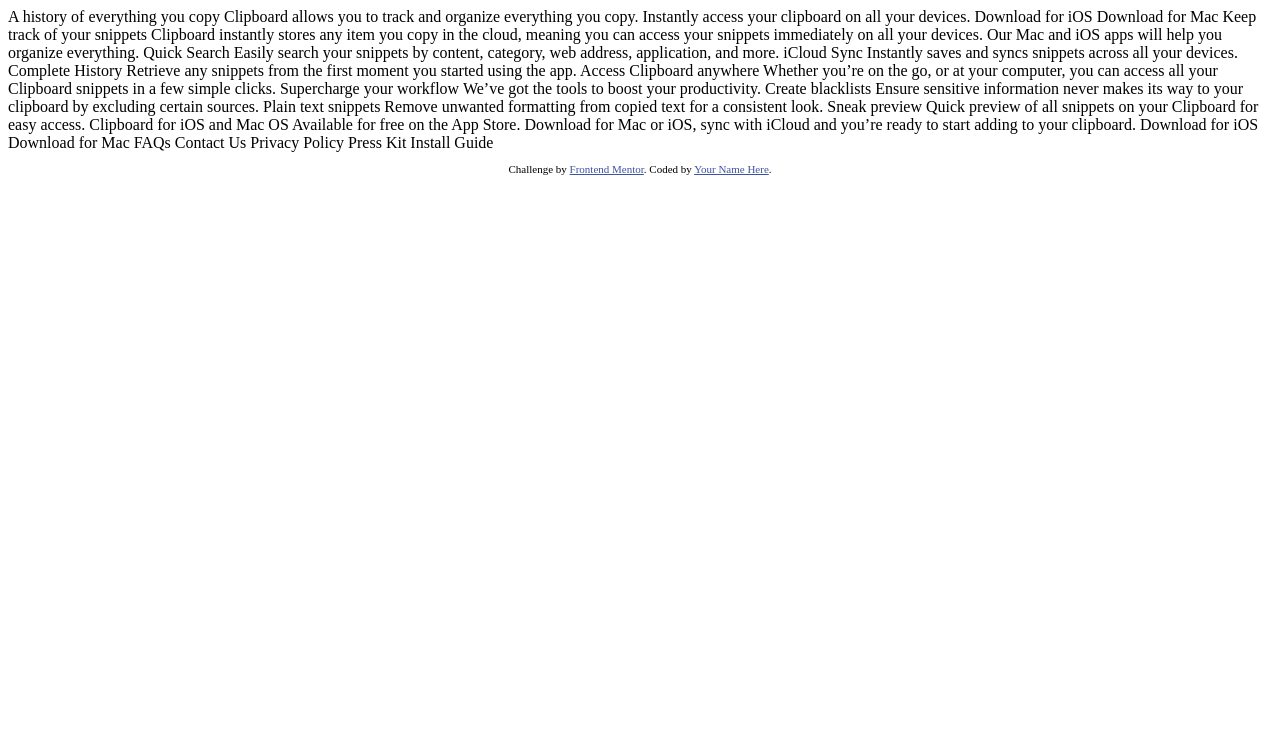
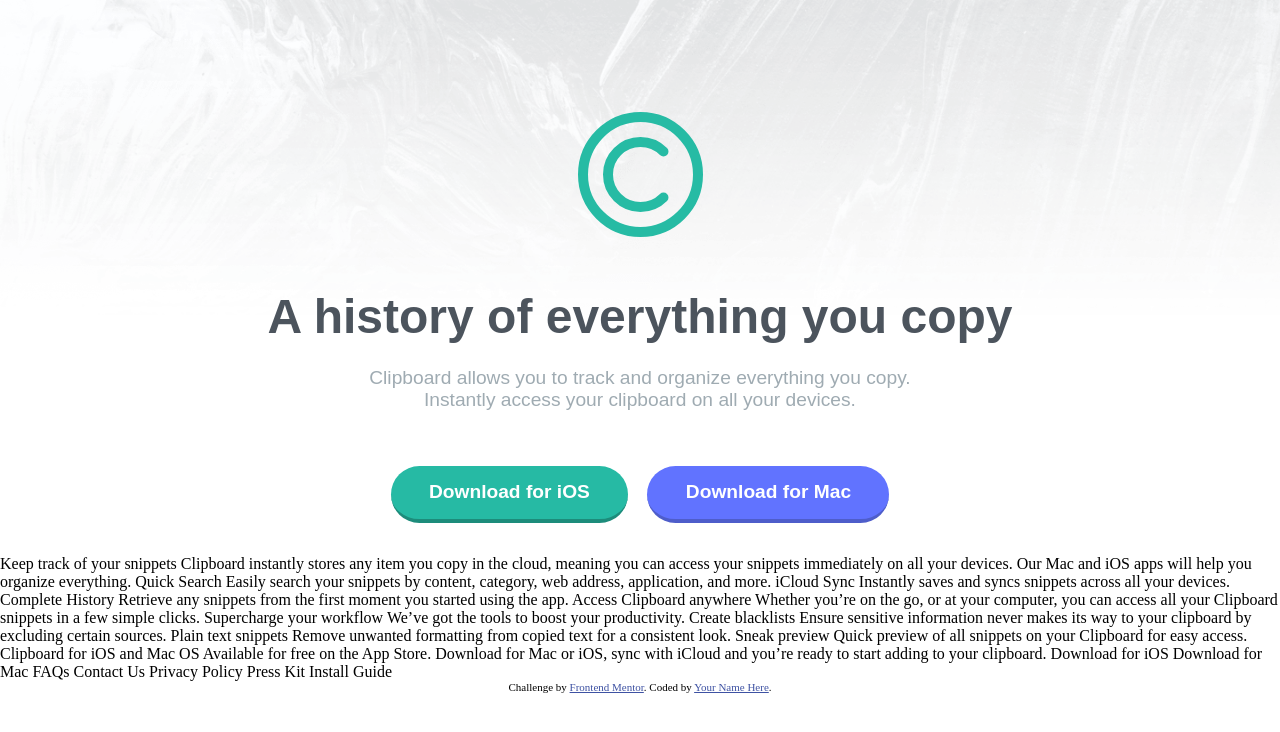
Before and after one commit to himanshu-23996/frontEndMentor-clpiboard-landing-page, a plain HTML site: page index.html in a window 1280 px wide. Drawn offline with Linux system fonts and the light colour scheme; a web font is replaced by a local one.

Commit message:
Header Complete, Unclean Code

```diff
--- a/index.html
+++ b/index.html
@@ -1,87 +1,84 @@
 <!DOCTYPE html>
 <html lang="en">
+
 <head>
     <meta charset="UTF-8">
-  <meta name="viewport" content="width=device-width, initial-scale=1.0"> <!-- displays site properly based on user's device -->
+    <meta name="viewport" content="width=device-width, initial-scale=1.0">
+    <!-- displays site properly based on user's device -->
 
     <link rel="icon" type="image/png" sizes="32x32" href="./images/favicon-32x32.png">
 
     <title>Frontend Mentor | Clipboard landing page</title>
-
+    <link rel="stylesheet" href="./style/main.css" />
     <!-- Feel free to remove these styles or customise in your own stylesheet 👍 -->
     <style>
-    .attribution { font-size: 11px; text-align: center; }
-    .attribution a { color: hsl(228, 45%, 44%); }
+        .attribution {
+            font-size: 11px;
+            text-align: center;
+        }
+
+        .attribution a {
+            color: hsl(228, 45%, 44%);
+        }
     </style>
 </head>
+
 <body>
+    <header>
+        <div class="__logo-holder">
+            <img src="./images/logo.svg" alt="logo" />
+        </div>
+        <div class="__content-holder">
+            <h2>
+                A history of everything you copy
+            </h2>
+            <p>
+                Clipboard allows you to track and organize everything you copy. Instantly access your clipboard on all your devices.
+            </p>
+        </div>
+        <div class="__buttons-holder">
+            <a href="#">
+                <div class="button-1">
+                    Download for iOS
+                </div>
+            </a>
+            <a href="#">
+                <div class="button-2">
+                    Download for Mac
+                </div>
+            </a>
+        </div>
+    </header>
 
-  A history of everything you copy
 
-  Clipboard allows you to track and organize everything you
-  copy. Instantly access your clipboard on all your devices.
 
-  Download for iOS
-  Download for Mac
 
-  Keep track of your snippets
 
-  Clipboard instantly stores any item you copy in the cloud,
-  meaning you can access your snippets immediately on all your
-  devices. Our Mac and iOS apps will help you organize everything.
 
-  Quick Search
 
-  Easily search your snippets by content, category, web address, application, and more.
 
-  iCloud Sync
 
-  Instantly saves and syncs snippets across all your devices.
 
-  Complete History
 
-  Retrieve any snippets from the first moment you started using the app.
 
-  Access Clipboard anywhere
 
-  Whether you’re on the go, or at your computer, you can access all your Clipboard
-  snippets in a few simple clicks.
+    <main>
 
-  Supercharge your workflow
+    </main>
+    <footer>
 
-  We’ve got the tools to boost your productivity.
-
-  Create blacklists
-
-  Ensure sensitive information never makes its way to your clipboard by excluding certain sources.
-
-  Plain text snippets
-
-  Remove unwanted formatting from copied text for a consistent look.
-
-  Sneak preview
-
-  Quick preview of all snippets on your Clipboard for easy access.
-
-  Clipboard for iOS and Mac OS
-
-  Available for free on the App Store. Download for Mac or iOS, sync with iCloud
-  and you’re ready to start adding to your clipboard.
-
-  Download for iOS
-  Download for Mac
-
-  FAQs
-  Contact Us
-  Privacy Policy
-  Press Kit
-  Install Guide
+    </footer>
+    Keep track of your snippets Clipboard instantly stores any item you copy in the cloud, meaning you can access your snippets immediately on all your devices. Our Mac and iOS apps will help you organize everything. Quick Search Easily search your snippets
+    by content, category, web address, application, and more. iCloud Sync Instantly saves and syncs snippets across all your devices. Complete History Retrieve any snippets from the first moment you started using the app. Access Clipboard anywhere Whether
+    you’re on the go, or at your computer, you can access all your Clipboard snippets in a few simple clicks. Supercharge your workflow We’ve got the tools to boost your productivity. Create blacklists Ensure sensitive information never makes its way
+    to your clipboard by excluding certain sources. Plain text snippets Remove unwanted formatting from copied text for a consistent look. Sneak preview Quick preview of all snippets on your Clipboard for easy access. Clipboard for iOS and Mac OS Available
+    for free on the App Store. Download for Mac or iOS, sync with iCloud and you’re ready to start adding to your clipboard. Download for iOS Download for Mac FAQs Contact Us Privacy Policy Press Kit Install Guide
 
     <footer>
         <p class="attribution">
-      Challenge by <a href="https://www.frontendmentor.io?ref=challenge" target="_blank">Frontend Mentor</a>.
-      Coded by <a href="#">Your Name Here</a>.
+            Challenge by <a href="https://www.frontendmentor.io?ref=challenge" target="_blank">Frontend Mentor</a>. Coded by <a href="#">Your Name Here</a>.
         </p>
     </footer>
 </body>
+
 </html>
--- a/scss/_config.scss
+++ b/scss/_config.scss
@@ -0,0 +1,9 @@
+// Primary Colors
+$strong-cyan: hsl(171, 66%, 44%);
+$light-blue: hsl(233, 100%, 69%);
+// Neutral Color
+$dark-grayish-blue: hsl(210, 10%, 33%);
+$grayish-blue: hsl(201, 11%, 66%);
+// Importing Fonts
+@import url('https://fonts.googleapis.com/css2?family=Bai+Jamjuree:wght@400;600&display=swap');
+// font-family: 'Bai Jamjuree', sans-serif;400,600
--- a/scss/_mixin.scss
+++ b/scss/_mixin.scss
@@ -0,0 +1,7 @@
+@import './config';
+@mixin set-fonts($sz: auto, $wt: 400, $textCol:black) {
+    font-family: 'Bai Jamjuree', sans-serif;
+    font-weight: $wt;
+    color: $textCol;
+    font-size: $sz;
+}
--- a/scss/main.scss
+++ b/scss/main.scss
@@ -1 +1,78 @@
 @import './reset';
+@import './mixin';
+body {
+    width: 100%;
+    height: auto;
+}
+
+header {
+    // Setting Background
+    background-image: url("../images/bg-header-desktop.png");
+    background-repeat: no-repeat;
+    background-size: contain;
+    background-position: top;
+    // Setting Display
+    display: flex;
+    flex-direction: column;
+    align-items: center;
+    justify-content: space-around;
+    // Styling the children
+    .__logo-holder {
+        padding-top: 7em;
+        padding-bottom: 3em;
+    }
+    .__content-holder {
+        width: 60%;
+        // Setting Display
+        display: flex;
+        flex-direction: column;
+        align-items: center;
+        justify-content: space-around;
+        @include set-fonts($sz: auto, $wt: 400, $textCol: black);
+        h2 {
+            text-align: center;
+            padding-inline: 0px;
+            width: 100%;
+            font-size: 3em;
+            color: $dark-grayish-blue;
+        }
+        p {
+            text-align: center;
+            width: 80%;
+            padding-block: 1.2em;
+            text-align: center;
+            font-size: 1.2em;
+            color: $grayish-blue;
+        }
+    }
+    .__buttons-holder {
+        padding-block: 2em;
+        display: flex;
+        flex-direction: row;
+        justify-content: center;
+        a {
+            text-decoration: none;
+            .button-1 {
+                margin-inline: 0.5em;
+                @include set-fonts($sz: 1.2em, $wt: 600, $textCol: white);
+                background-color: $strong-cyan;
+                padding-block: 0.8em;
+                padding-inline: 2em;
+                border-radius: 40px;
+                border-bottom: 4px solid hsl(171, 66%, 33%);
+            }
+            .button-2 {
+                margin-inline: 0.5em;
+                @include set-fonts($sz: 1.2em, $wt: 600, $textCol: white);
+                background-color: $light-blue;
+                padding-block: 0.8em;
+                padding-inline: 2em;
+                border-radius: 40px;
+                border-bottom: 4px solid hsl(233, 54%, 55%);
+            }
+            &:hover {
+                cursor: pointer;
+            }
+        }
+    }
+}
```
Also changed, not shown: style/main.css, 1 other file. Lines whose indentation alone changed are shown as unchanged.
